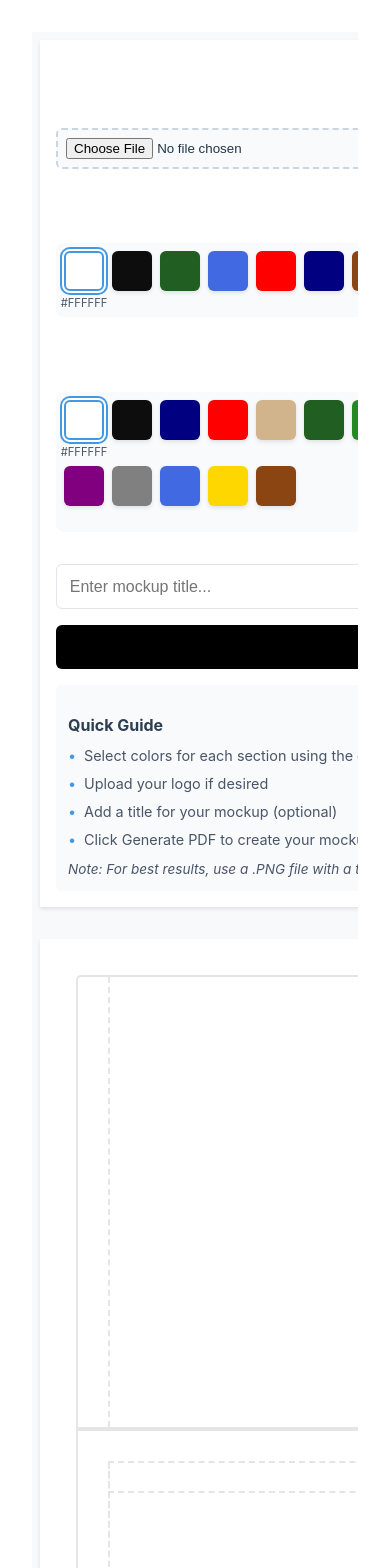
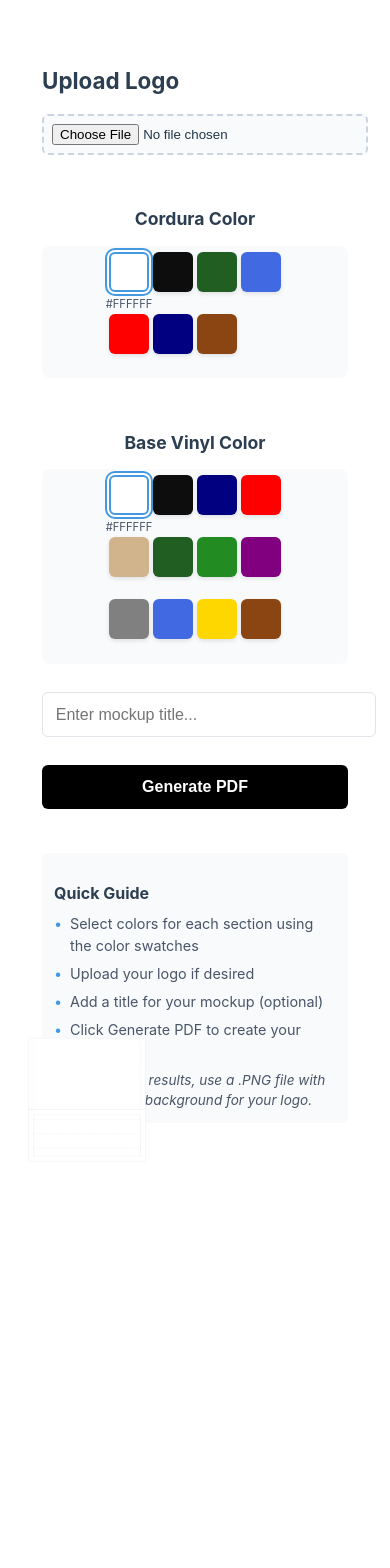
Before and after one commit to dustinwebercodes/burnpad-mockup-generator, a React (Vite) app: page / in a window 390 px wide. Shown: the top 1568 px of the page. Built offline with nearby package versions, Linux system fonts and the light colour scheme.

Commit message:
Updated mobile responsiveness and layout improvements

```diff
--- a/src/App.jsx
+++ b/src/App.jsx
@@ -7,15 +7,17 @@ import html2canvas from 'html2canvas'
 import './App.css'
 
 const AppContainer = styled.div`
-  max-width: 1400px;
+  max-width: 1200px;
   margin: 0 auto;
-  padding: 1rem;
-  background-color: #f8f9fa;
-  min-height: 100vh;
-  overflow-x: hidden;
+  padding: 20px;
+  display: flex;
+  flex-direction: column;
+  gap: 20px;
 
   @media (max-width: 768px) {
-    padding: 0.5rem;
+    padding: 10px;
+    gap: 15px;
+    max-width: 100%;
   }
 `;
 
@@ -26,42 +28,50 @@ const MainContent = styled.main`
 `;
 
 const TopSection = styled.div`
-  display: grid;
-  grid-template-columns: minmax(350px, 400px) minmax(0, 1fr);
-  gap: 1.5rem;
-  align-items: start;
-
-  @media (max-width: 1200px) {
-    grid-template-columns: 1fr;
-  }
+  display: flex;
+  gap: 20px;
+  align-items: flex-start;
 
   @media (max-width: 768px) {
-    gap: 1rem;
+    flex-direction: column;
+    align-items: center;
+    gap: 15px;
+    width: 100%;
   }
 `;
 
 const ControlPanel = styled.div`
-  background-color: white;
-  padding: 2rem;
-  border-radius: 10px;
-  box-shadow: 0 2px 4px rgba(0, 0, 0, 0.1);
+  display: flex;
+  flex-direction: column;
+  gap: 20px;
+  min-width: 300px;
 
   @media (max-width: 768px) {
-    padding: 1rem;
-    border-radius: 0;
+    min-width: unset;
+    width: 100%;
+    max-width: 400px;
+    margin: 0 auto;
   }
 `;
 
 const Section = styled.section`
-  margin-bottom: 2rem;
+  margin-bottom: 1rem;
+  width: 100%;
 
   h3 {
     color: #2c3e50;
     margin-bottom: 1rem;
+    text-align: left;
+  }
+
+  @media (max-width: 768px) {
+    margin-bottom: 0.5rem;
   }
 `;
 
 const FileUpload = styled.div`
+  width: 100%;
+
   input {
     width: 100%;
     padding: 0.5rem;
@@ -79,24 +89,36 @@ const FileUpload = styled.div`
 `;
 
 const PreviewSection = styled.div`
-  background-color: white;
-  padding: 2rem;
-  border-radius: 10px;
-  box-shadow: 0 2px 4px rgba(0, 0, 0, 0.1);
+  flex: 1;
+  display: flex;
+  justify-content: center;
+  align-items: center;
   overflow: visible;
 
-  @media (max-width: 1200px) {
-    margin-top: 1rem;
+  @media (max-width: 768px) {
+    width: 100%;
+    margin: 0 auto;
+    transform: scale(0.8);
+    transform-origin: top center;
   }
 
+  @media (max-width: 480px) {
+    transform: scale(0.45);
+    margin-top: -100px;
+    margin-bottom: -100px;
+  }
+`;
+
+const PreviewWrapper = styled.div`
+  transform-origin: top left;
+
   @media (max-width: 768px) {
-    padding: 1rem;
-    border-radius: 0;
+    transform: scale(0.5);
+    margin: 0 auto;
+  }
 
-    #burn-pad-preview {
-      overflow-x: auto;
-      -webkit-overflow-scrolling: touch;
-    }
+  @media (max-width: 480px) {
+    transform: scale(0.35);
   }
 `;
 
@@ -105,7 +127,7 @@ const Input = styled.input`
   padding: 0.8rem;
   border: 1px solid #e1e4e8;
   border-radius: 6px;
-  margin-bottom: 1rem;
+  margin-bottom: 0.5rem;
   font-size: 1rem;
   background-color: white;
   color: #000000;
@@ -128,6 +150,7 @@ const Button = styled.button`
   font-weight: 600;
   width: 100%;
   transition: all 0.2s ease;
+  margin-bottom: 1rem;
 
   &:hover {
     background-color: #333333;
@@ -136,6 +159,11 @@ const Button = styled.button`
 
   &:active {
     transform: translateY(0);
+  }
+
+  @media (max-width: 768px) {
+    max-width: 100%;
+    margin-bottom: 0.5rem;
   }
 `;
 
@@ -417,15 +445,13 @@ function App() {
           </ControlPanel>
 
           <PreviewSection>
-            <div style={{ backgroundColor: 'white', padding: '20px' }}>
-              <div id="burn-pad-preview">
-                <BurnPadPreview
-                  corduraColor={corduraColor}
-                  baseColor={baseColor}
-                  logo={burnPadLogo}
-                />
-              </div>
-            </div>
+            <PreviewWrapper>
+              <BurnPadPreview
+                corduraColor={corduraColor}
+                baseColor={baseColor}
+                logo={burnPadLogo}
+              />
+            </PreviewWrapper>
           </PreviewSection>
         </TopSection>
       </MainContent>
--- a/src/components/BurnPadPreview.jsx
+++ b/src/components/BurnPadPreview.jsx
@@ -43,6 +43,11 @@ const PreviewContainer = styled.div`
   margin: 0 auto;
   position: relative;
   background-color: white;
+
+  @media (max-width: 768px) {
+    width: 740px;
+    margin: 0 auto;
+  }
 `;
 
 const CorduraSection = styled.div`
@@ -52,6 +57,11 @@ const CorduraSection = styled.div`
   background-color: ${props => props.color};
   border: 2px solid ${props => getStitchColor(props.color)};
   border-radius: 5px 5px 0 0;
+
+  @media (max-width: 768px) {
+    width: 740px;
+    height: 450px;
+  }
 `;
 
 const CorduraLines = styled.div`
--- a/src/components/ColorPicker.jsx
+++ b/src/components/ColorPicker.jsx
@@ -1,10 +1,17 @@
 import styled from 'styled-components';
 
 const ColorPickerContainer = styled.div`
+  width: 100%;
+
   h4 {
     color: #2c3e50;
     margin-bottom: 1rem;
     font-size: 1.1rem;
+
+    @media (max-width: 768px) {
+      text-align: center;
+      margin-bottom: 0.8rem;
+    }
   }
 `;
 
@@ -16,6 +23,19 @@ const ColorGrid = styled.div`
   padding: 0.5rem;
   background-color: #f8fafc;
   border-radius: 8px;
+
+  @media (max-width: 768px) {
+    grid-template-columns: repeat(6, 40px);
+    gap: 6px;
+    padding: 0.4rem;
+    max-width: 100%;
+    justify-content: center;
+  }
+
+  @media (max-width: 480px) {
+    grid-template-columns: repeat(4, 40px);
+    gap: 4px;
+  }
 `;
 
 const SwatchContainer = styled.div`
```
